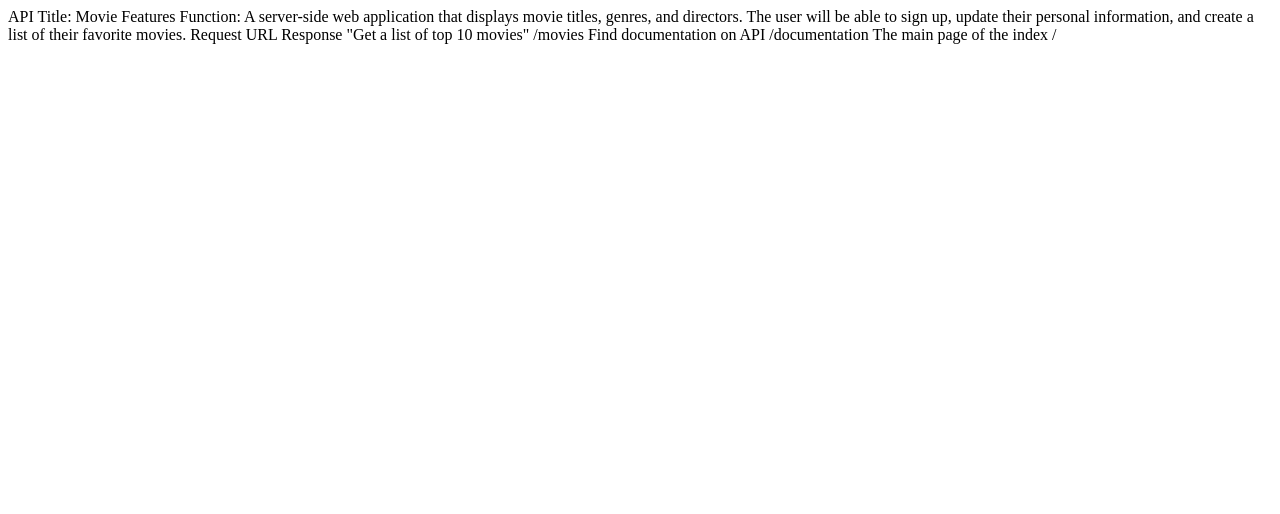
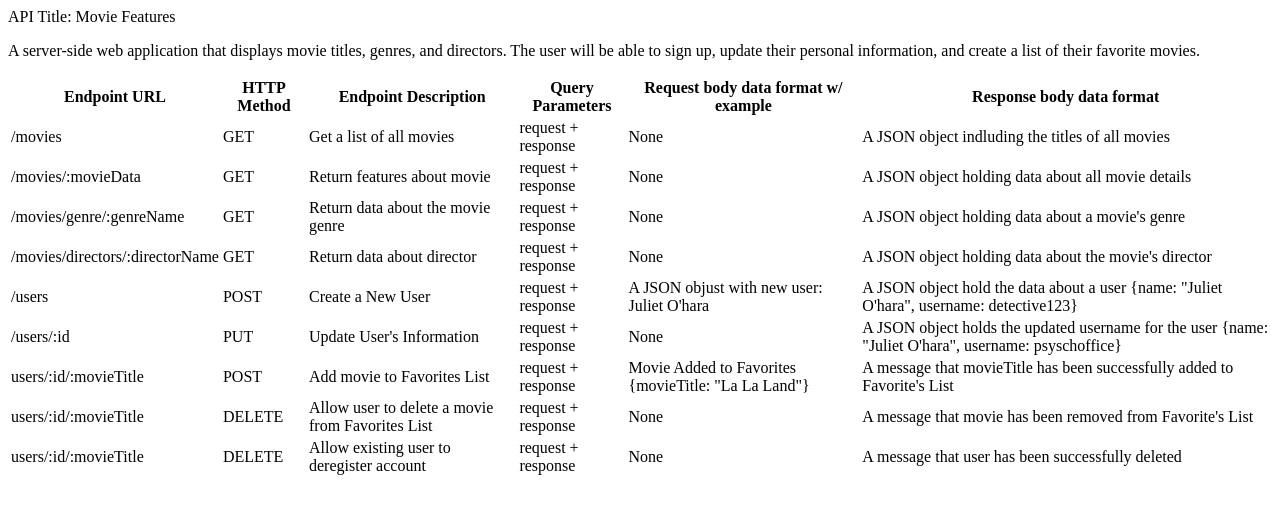
Before and after one commit to Bre-Wonder/movie_api, a website: page public/documentation.html in a window 1280 px wide. Drawn offline with Linux system fonts and the light colour scheme.

Commit message:
endpoints added with documentation about them

```diff
--- a/public/documentation.html
+++ b/public/documentation.html
@@ -1,8 +1,93 @@
-API Title: Movie Features
+<html>
 
-Function: A server-side web application that displays movie titles, genres, and directors. The user will be able to sign up, update their personal information, and create a list of their favorite movies.
 
-Request                            URL                    Response
-"Get a list of top 10 movies"   /movies
-Find documentation on API       /documentation
-The main page of the index      /
+<body>
+<p>API Title: Movie Features</p>
+
+<p>A server-side web application that displays movie titles, genres, and directors. The user will be able to sign up, update their personal information, and create a list of their favorite movies.</p>
+
+<table>
+    <tr>
+      <th>Endpoint URL</th>
+      <th>HTTP Method</th>
+      <th>Endpoint Description</th>
+      <th>Query Parameters</th>
+      <th>Request body data format w/ example</th>
+      <th>Response body data format</th>
+    </tr>
+    <tr>
+      <td>/movies</td>
+      <td>GET</td>
+      <td>Get a list of all movies</td>
+      <td>request + response </td>
+      <td>None</td>
+      <td>A JSON object indluding the titles of all movies</td>
+    </tr>
+    <tr>
+      <td>/movies/:movieData</td>
+      <td>GET</td>
+      <td>Return features about movie</td>
+      <td>request + response </td>
+      <td>None</td>
+      <td>A JSON object holding data about all movie details</td>
+    </tr>
+    <tr>
+      <td>/movies/genre/:genreName</td>
+      <td>GET</td>
+      <td>Return data about the movie genre</td>
+      <td>request + response </td>
+      <td>None</td>
+      <td>A JSON object holding data about a movie's genre</td>
+    </tr>
+    <tr>
+      <td>/movies/directors/:directorName</td>
+      <td>GET</td>
+      <td>Return data about director </td>
+      <td>request + response </td>
+      <td>None</td>
+      <td>A JSON object holding data about the movie's director</td>
+    </tr>
+    <tr>
+        <td>/users</td>
+        <td>POST</td>
+        <td>Create a New User</td>
+        <td>request + response </td>
+        <td>A JSON objust with new user: Juliet O'hara</td>
+        <td> A JSON object hold the data about a user {name: "Juliet O'hara", username: detective123} </td>
+        </tr>
+      <tr>
+        <td>/users/:id</td>
+        <td>PUT</td>
+        <td>Update User's Information</td>
+        <td>request + response </td>
+        <td>None</td>
+        <td>A JSON object holds the updated username for the user {name: "Juliet O'hara", username: psyschoffice}</td>
+      </tr>
+      <tr>
+        <td>users/:id/:movieTitle</td>
+        <td>POST</td>
+        <td>Add movie to Favorites List</td>
+        <td>request + response </td>
+        <td>Movie Added to Favorites {movieTitle: "La La Land"}</td>
+        <td>A message that movieTitle has been successfully added to Favorite's List</td>
+      </tr>
+      <tr>
+        <td>users/:id/:movieTitle</td>
+        <td>DELETE</td>
+        <td>Allow user to delete a movie from Favorites List</td>
+        <td>request + response </td>
+        <td>None</td>
+        <td>A message that movie has been removed from Favorite's List</td>
+      </tr>
+      <tr>
+        <td>users/:id/:movieTitle</td>
+        <td>DELETE</td>
+        <td>Allow existing user to deregister account</td>
+        <td>request + response  </td>
+        <td>None</td>
+        <td>A message that user has been successfully deleted</td>
+      </tr>
+  </table>
+
+</body>
+</html>
```
